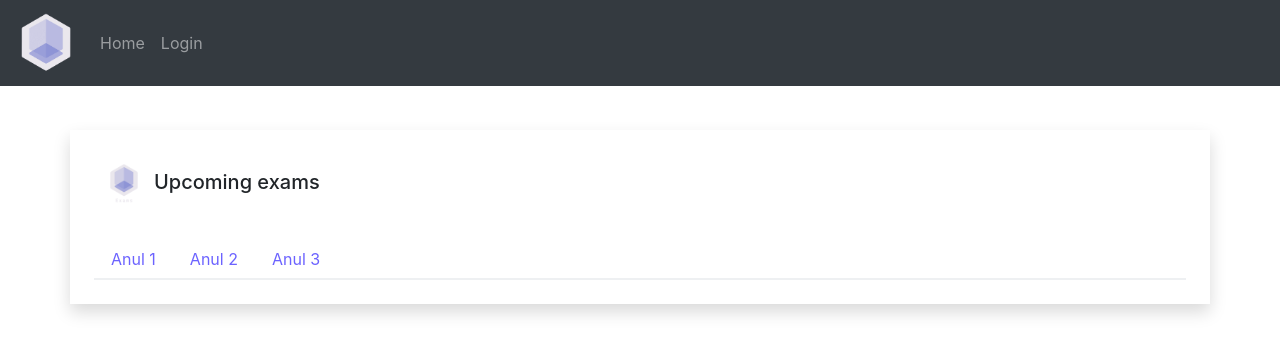
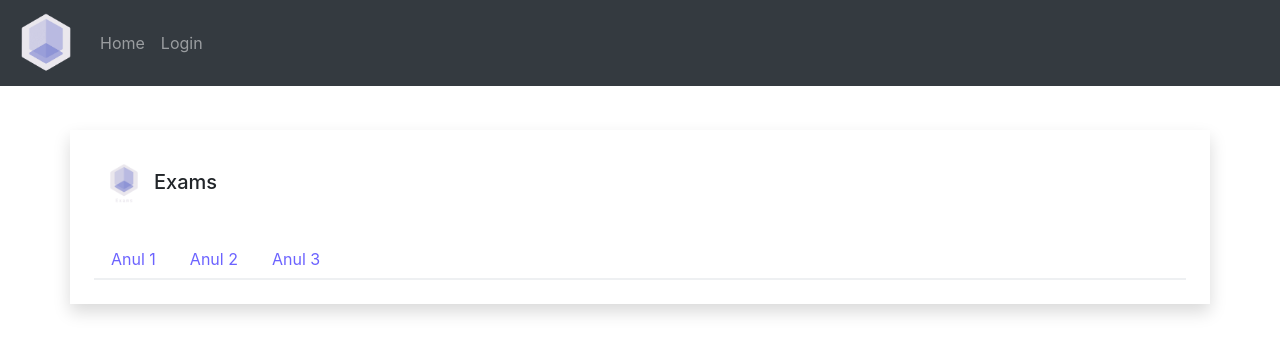
Before and after one commit to IBM-G5/summer-project, a React (Create React App) app in the folder frontend/: page /professor in a window 1280 px wide. Shown: the top 354 px of the page. Built offline with nearby package versions, Linux system fonts and the light colour scheme.

Commit message:
modificat

```diff
--- a/frontend/src/components/LoginForm.js
+++ b/frontend/src/components/LoginForm.js
@@ -31,6 +31,8 @@ class LoginForm extends Component {
     const payload = {
       email: this.state.email,
       password: this.state.password,
+      id: null,
+      name : null,
     };
     axios
       .post(this.API_BASE_URL, payload)
--- a/frontend/src/components/ProfessorPageContainer.js
+++ b/frontend/src/components/ProfessorPageContainer.js
@@ -8,7 +8,7 @@ import Button from "react-bootstrap/Button";
 import logoTransparent from "../img/logo_transparent.png";
 import exams from "../datas/exams.json"
 
-class GuestPageContainer extends Component {
+class ProfessorPageContainer extends Component {
 
   render() {
 
@@ -33,7 +33,7 @@ class GuestPageContainer extends Component {
       <Container className="vCenterItems shadow p-4">
           <h5 className="text-left mb-4">
               <img src={logoTransparent} width="60px" alt="login illustration" />
-              Upcoming exams
+              Exams
           </h5>
         <Tabs defaultActiveKey="profile" id="uncontrolled-tab-example">
           <Tab eventKey="an1" title="Anul 1">
@@ -59,4 +59,4 @@ class GuestPageContainer extends Component {
     );
   }
 }
-export default GuestPageContainer;
+export default ProfessorPageContainer;
```
